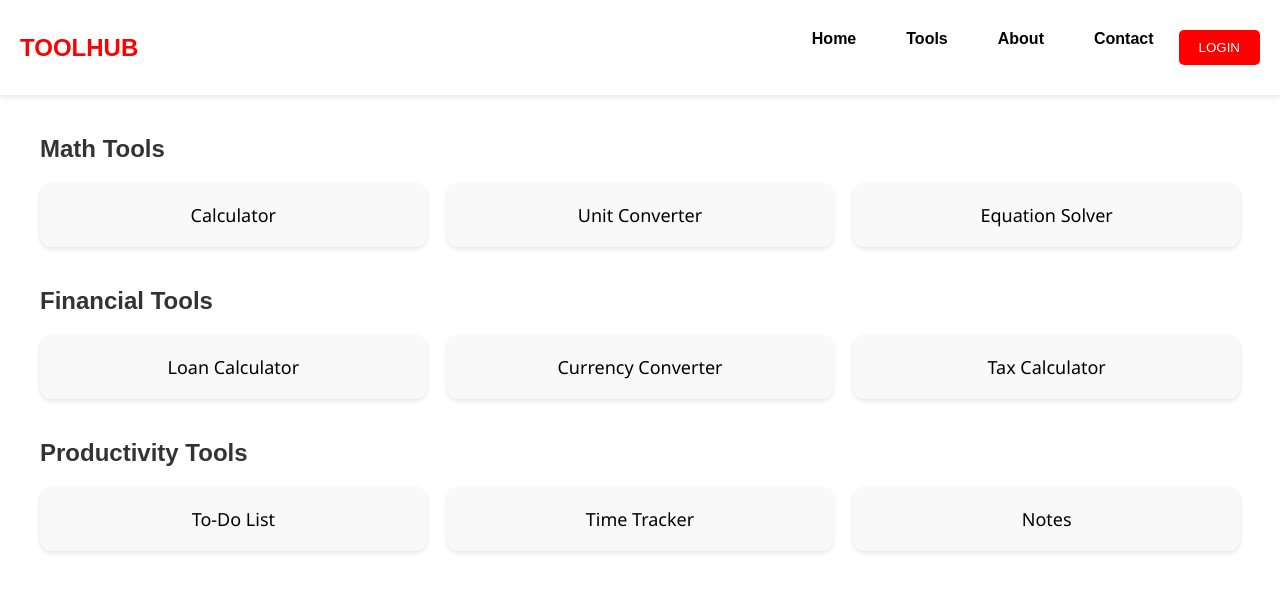
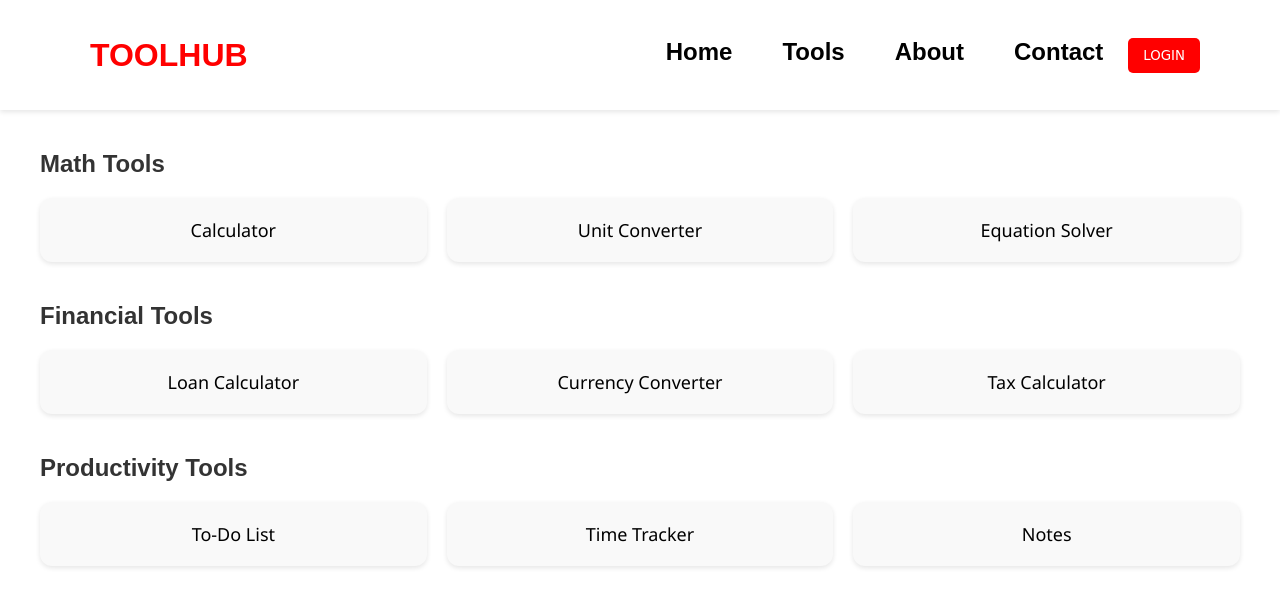
Before and after one commit to MikelBuilds/ToolHUB, a plain HTML site: page index.html in a window 1280 px wide. Drawn offline with Linux system fonts and the light colour scheme.

Commit message:
Update style.css

```diff
--- a/style.css
+++ b/style.css
@@ -11,25 +11,30 @@ header {
     display: flex;
     justify-content: space-between;
     align-items: center;
-    padding: 30px 20px;
+    padding: 10px 20px;
     box-shadow: 0 2px 5px rgba(0, 0, 0, 0.1);
 }
 
+
+
 .logo h1 {
-    margin: 0;
+    margin-left: 70px;
     color: red;
+    font-size: xx-large;
+
 }
 
 .nav-links {
     list-style: none;
     display: flex;
-    margin: 0;
+    margin-right: 60px;
     padding: 0;
 }
 
 .nav-links li {
     margin: 0 25px;
     position: relative;
+    font-size: x-large;
 }
 
 .nav-links a {
@@ -64,9 +69,11 @@ button {
     color: white;
     background-color: red;
     border: none;
-    padding: 10px 20px;
+    padding: 10px 15px;
     cursor: pointer;
     border-radius: 5px;
+    font-family: cursive;
+
 }
 
 .grid-container {
```
